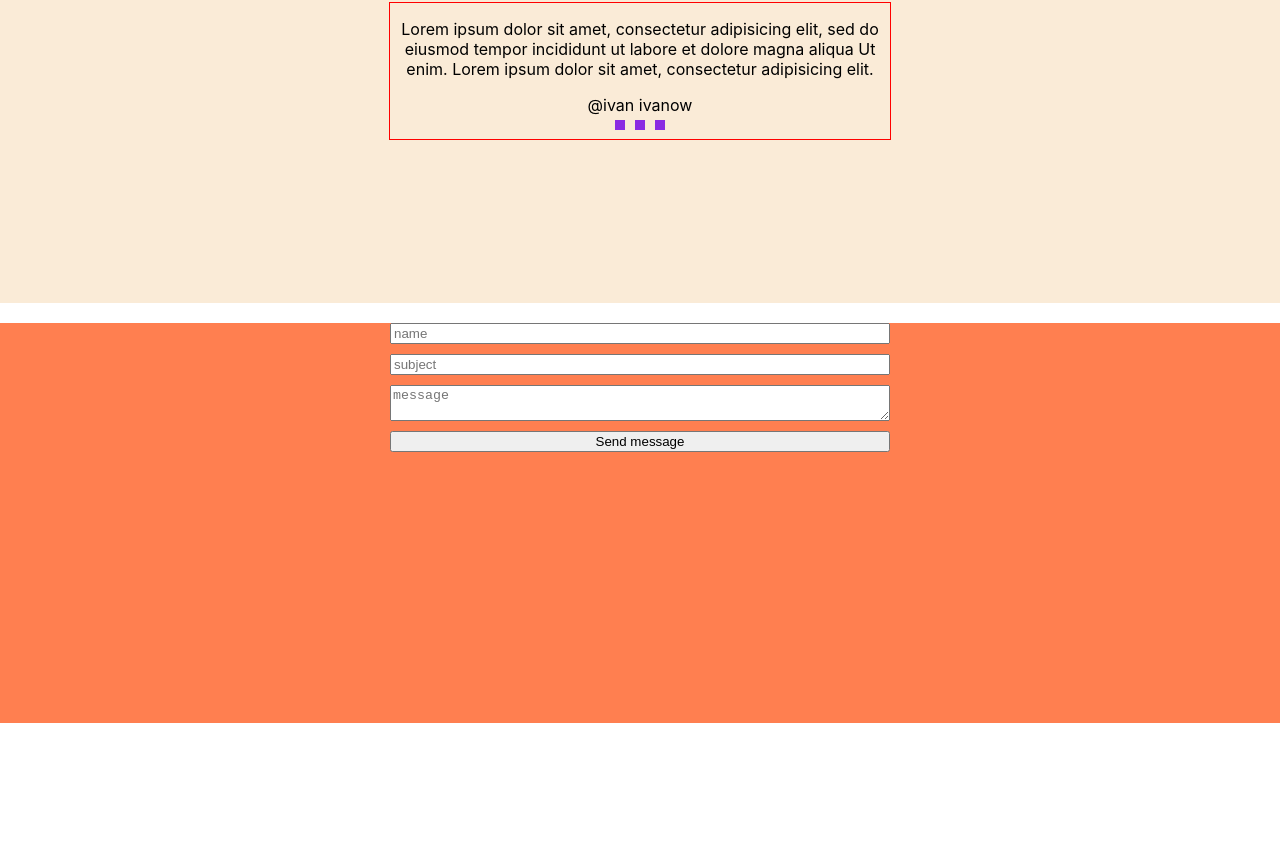
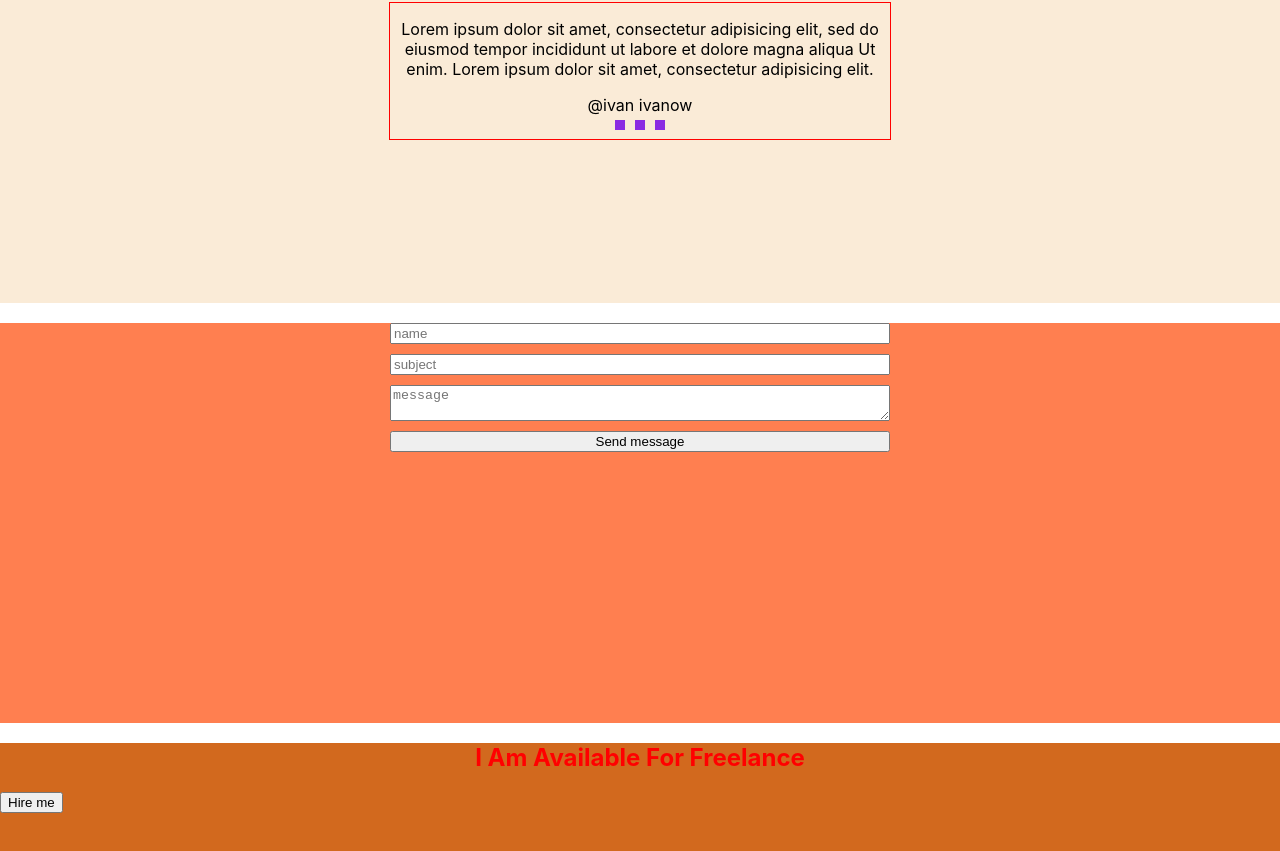
Before and after one commit to VitalyZibulski/React-students-portfolio, a React app: page / in a window 1280 px wide. Shown: the part 2611-3462 px from the top of the page. Before the commit the page ends 3334 px from the top, so only its background shows below. Built offline with nearby package versions, Linux system fonts and the light colour scheme.

Commit message:
add section slogan

```diff
--- a/src/App.tsx
+++ b/src/App.tsx
@@ -6,6 +6,7 @@
 import { Works } from "./layout/sections/works/Works";
 import { Testimony } from "./layout/sections/testimony/Testimony";
 import { Contact } from "./layout/sections/contact/Contact";
+import { Slogan } from "./layout/sections/slogan/Slogan";
 
 
 function App() {
@@ -17,6 +18,7 @@
             <Works />
             <Testimony />
             <Contact />
+            <Slogan />
         </div>
     );
 }
--- /dev/null
+++ b/src/layout/sections/slogan/Slogan.tsx
@@ -0,0 +1,19 @@
+import React from 'react';
+import styled from "styled-components";
+import {SectionTitle} from "../../../components/SectionTitle";
+import { Button } from "../../../components/Button";
+
+export const Slogan = () => {
+    return (
+        <StyledSlogan>
+            <SectionTitle>I Am Available For Freelance</SectionTitle>
+            <Button>Hire me</Button>
+        </StyledSlogan>
+    );
+};
+
+const StyledSlogan = styled.section`
+  min-height: 30vh;
+  background-color: chocolate;
+
+`
```
